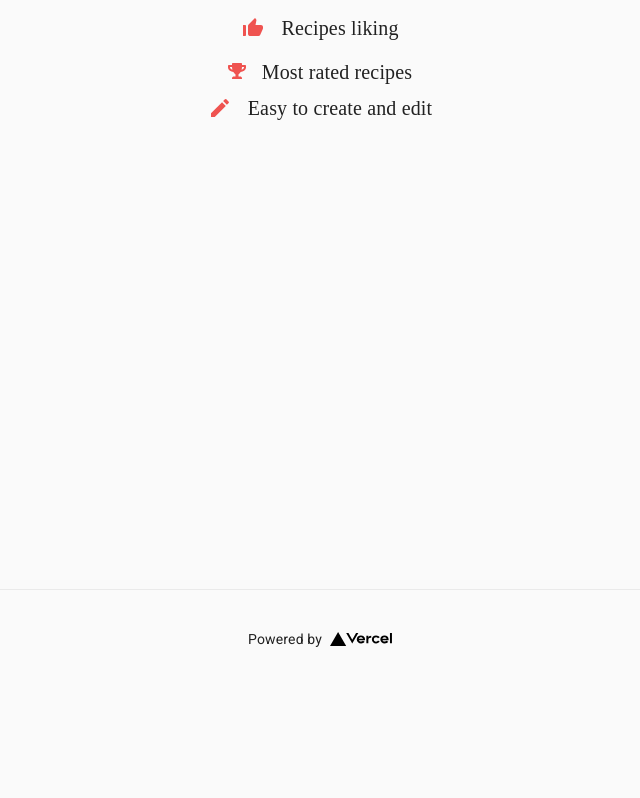
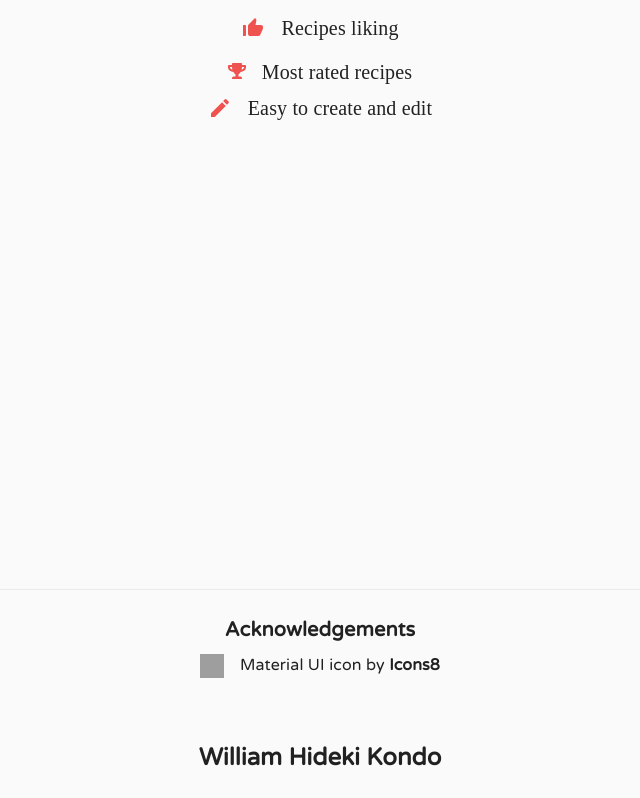
Before and after one commit to billkondo/portfolio, a Next.js app: page / in a window 1280 px wide. Shown: the part 1171-1969 px from the top of the page, without its empty margins (320-960 px from the left). Before the commit the page ends 1860 px from the top, so only its background shows below. Built offline with nearby package versions, Linux system fonts and the light colour scheme; grey boxes are pictures that could not be loaded; a web font is replaced by a local one.

Commit message:
Refactoring Footer + Adding Front End technologies to Recipes Share description

```diff
--- /dev/null
+++ b/components/footer/Body.tsx
@@ -0,0 +1,53 @@
+import { Grid, Typography, makeStyles } from '@material-ui/core';
+
+const useStyles = makeStyles({
+  title: {
+    fontFamily: 'Varela Round, sans-serif',
+  },
+  link: {
+    fontSize: 16,
+    fontFamily: 'Varela Round, sans-serif',
+  },
+});
+
+const Body = () => {
+  const classes = useStyles();
+
+  return (
+    <Grid container justify="center">
+      <Grid item>
+        <div
+          style={{
+            display: 'flex',
+            flexDirection: 'column',
+            alignItems: 'center',
+          }}
+        >
+          <div>
+            <Typography variant="h6" className={classes.title}>
+              <b>Acknowledgements</b>
+            </Typography>
+          </div>
+
+          <div style={{ marginTop: 8, display: 'flex' }}>
+            <img
+              src="https://img.icons8.com/color/50/000000/material-ui.png"
+              style={{ height: 24, width: 24 }}
+            />
+
+            <a
+              href="https://icons8.com/icon/gFw7X5Tbl3ss/material-ui"
+              target="_blank"
+              className={classes.link}
+              style={{ marginLeft: 16 }}
+            >
+              Material UI icon by <b>Icons8</b>
+            </a>
+          </div>
+        </div>
+      </Grid>
+    </Grid>
+  );
+};
+
+export default Body;
--- /dev/null
+++ b/components/footer/Footer.tsx
@@ -0,0 +1,47 @@
+import { Grid, makeStyles, Typography } from '@material-ui/core';
+
+import Body from './Body';
+
+const useStyles = makeStyles({
+  root: {
+    width: '100%',
+    borderTop: '1px solid #eaeaea',
+    display: 'flex',
+    justifyContent: 'center',
+    alignItems: 'center',
+    paddingTop: 24,
+    paddingBottom: 24,
+  },
+  body: {
+    paddingLeft: 8,
+    paddingRight: 8,
+  },
+  name: {
+    marginTop: 64,
+  },
+});
+
+const Footer = () => {
+  const classes = useStyles();
+
+  return (
+    <footer className={classes.root}>
+      <Grid container direction="column">
+        <Grid item container className={classes.body}>
+          <Body></Body>
+        </Grid>
+
+        <Grid item container className={classes.name} justify="center">
+          <Typography
+            variant="h5"
+            style={{ fontFamily: 'Varela Round, sans-serif' }}
+          >
+            <b>William Hideki Kondo</b>
+          </Typography>
+        </Grid>
+      </Grid>
+    </footer>
+  );
+};
+
+export default Footer;
--- a/components/projects/recipes_share/Technical.tsx
+++ b/components/projects/recipes_share/Technical.tsx
@@ -1,5 +1,68 @@
+import { Grid, makeStyles } from '@material-ui/core';
+import Description from 'components/typography/Description';
+
+import SubTitle from 'components/typography/Subtitle';
+
+const useStyles = makeStyles({
+  icon: {
+    fontSize: 24,
+  },
+  text: {
+    marginLeft: 16,
+  },
+});
+
 const Technical = () => {
-  return <div>OI</div>;
+  const classes = useStyles();
+
+  return (
+    <Grid container direction="column">
+      <Grid item container justify="center">
+        <SubTitle>
+          <b>Front End</b>
+        </SubTitle>
+      </Grid>
+
+      <Grid item container direction="column" style={{ marginTop: 16 }}>
+        <Grid item container justify="center" alignItems="center">
+          <Grid item className={classes.icon}>
+            <i
+              className="fab fa-react"
+              aria-hidden
+              style={{ color: '#61dafb' }}
+            ></i>
+          </Grid>
+
+          <Grid item className={classes.text}>
+            <Description>React</Description>
+          </Grid>
+        </Grid>
+
+        <Grid
+          item
+          container
+          justify="center"
+          alignItems="center"
+          style={{ marginTop: 8 }}
+        >
+          <Grid
+            item
+            className={classes.icon}
+            style={{ display: 'flex', alignItems: 'center' }}
+          >
+            <img
+              src="https://img.icons8.com/color/50/000000/material-ui.png"
+              style={{ height: 24, width: 24 }}
+            />
+          </Grid>
+
+          <Grid item className={classes.text}>
+            <Description>Material UI</Description>
+          </Grid>
+        </Grid>
+      </Grid>
+    </Grid>
+  );
 };
 
 export default Technical;
--- /dev/null
+++ b/components/typography/Subtitle.tsx
@@ -0,0 +1,23 @@
+import { FunctionComponent } from 'react';
+import { Typography, makeStyles } from '@material-ui/core';
+
+const useStyles = makeStyles({
+  root: {
+    fontFamily: 'Varela Round, sans-serif',
+    lineHeight: 1.5,
+    textAlign: 'center',
+  },
+});
+
+type Props = {};
+const SubTitle: FunctionComponent<Props> = ({ children }) => {
+  const classes = useStyles();
+
+  return (
+    <Typography variant="h5" className={classes.root}>
+      {children}
+    </Typography>
+  );
+};
+
+export default SubTitle;
--- a/pages/_app.tsx
+++ b/pages/_app.tsx
@@ -6,6 +6,7 @@ import 'styles/globals.css';
 import styles from 'styles/Home.module.css';
 
 import APP_NAME from 'config/app_name';
+import Footer from 'components/footer/Footer';
 
 function MyApp({ Component, pageProps }) {
   useEffect(() => {
@@ -33,16 +34,7 @@ function MyApp({ Component, pageProps }) {
           <Component {...pageProps} />
         </main>
 
-        <footer className={styles.footer}>
-          <a
-            href="https://vercel.com?utm_source=create-next-app&utm_medium=default-template&utm_campaign=create-next-app"
-            target="_blank"
-            rel="noopener noreferrer"
-          >
-            Powered by{' '}
-            <img src="/vercel.svg" alt="Vercel Logo" className={styles.logo} />
-          </a>
-        </footer>
+        <Footer></Footer>
       </div>
     </React.Fragment>
   );
--- a/pages/_document.tsx
+++ b/pages/_document.tsx
@@ -7,6 +7,11 @@ export default class MyDocument extends Document {
     return (
       <Html lang="en">
         <Head>
+          <script
+            src="https://kit.fontawesome.com/eb0fe5687d.js"
+            crossOrigin="anonymous"
+          ></script>
+
           <link rel="preconnect" href="https://fonts.gstatic.com" />
           <link
             rel="stylesheet"
```
